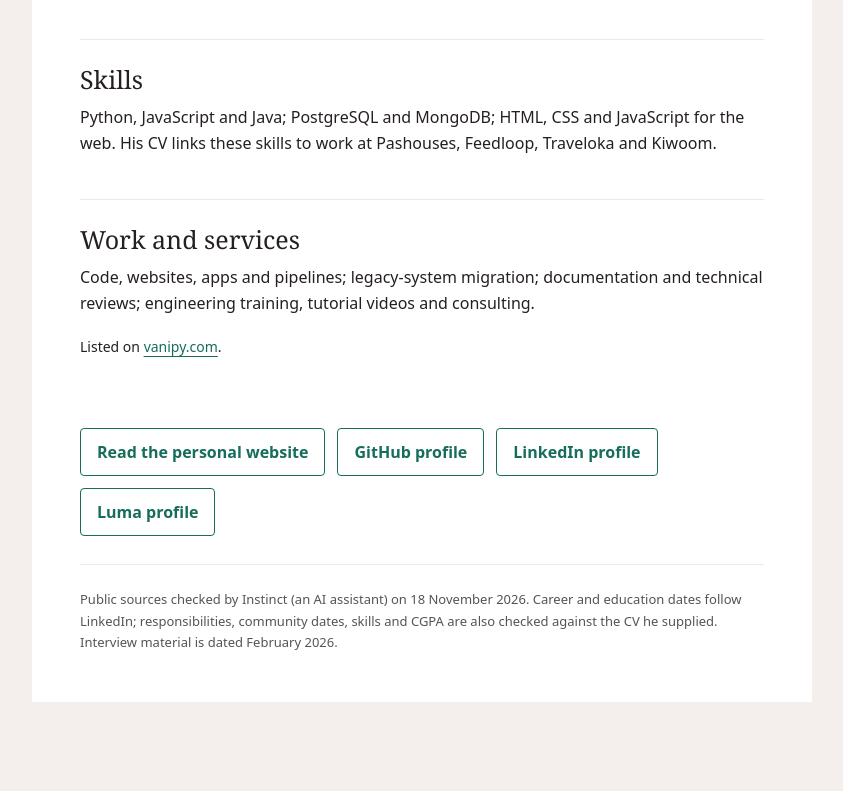
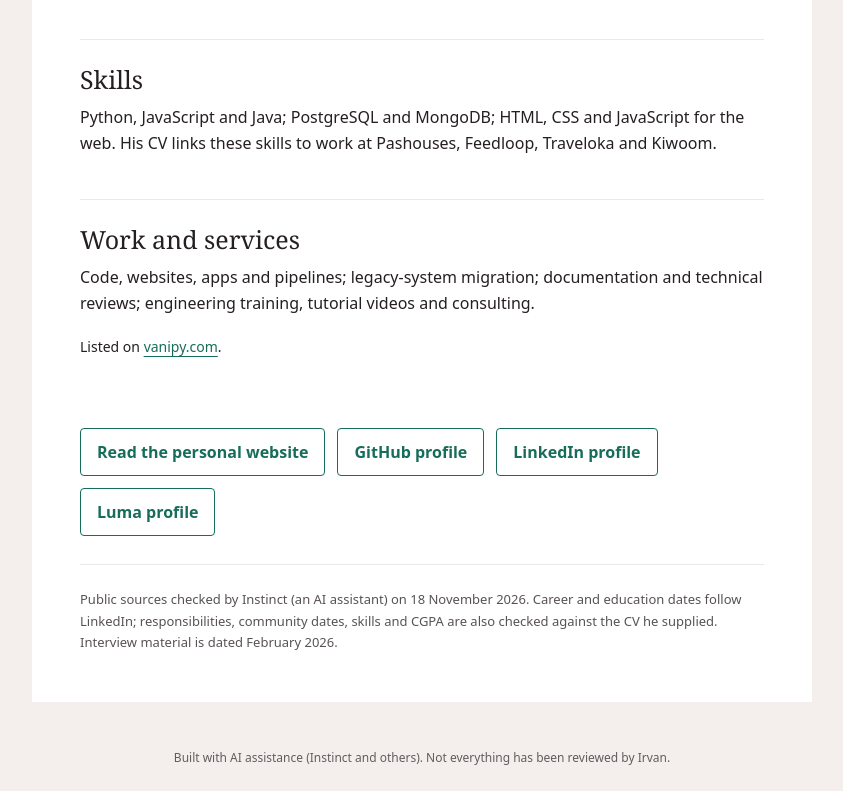
Before and after one commit to irvan-putra/tapak, a plain HTML site: page docs/index.html in a window 1280 px wide. Shown: the part 3310-4101 px from the top of the page, without its empty margins (218-1061 px from the left). Before the commit the page ends 4060 px from the top, so only its background shows below. Drawn offline with Linux system fonts and the light colour scheme.

Commit message:
Add AI-assistance note: built with AI (Instinct and others), not everything reviewed by Irvan

```diff
--- a/docs/index.html
+++ b/docs/index.html
@@ -14,4 +14,5 @@
 <section><h2>Skills</h2><p>Python, JavaScript and Java; PostgreSQL and MongoDB; HTML, CSS and JavaScript for the web. His CV links these skills to work at Pashouses, Feedloop, Traveloka and Kiwoom.</p></section><section><h2>Work and services</h2><p>Code, websites, apps and pipelines; legacy-system migration; documentation and technical reviews; engineering training, tutorial videos and consulting.</p><p class="sources">Listed on <a href="https://vanipy.com/" target="_blank" rel="noopener noreferrer">vanipy.com</a>.</p></section>
 <nav aria-label="Public sources"><a href="https://vanipy.com/" target="_blank" rel="noopener noreferrer">Read the personal website</a><a href="https://github.com/irvan-putra" target="_blank" rel="noopener noreferrer">GitHub profile</a><a href="https://www.linkedin.com/in/irvanputra/" target="_blank" rel="noopener noreferrer">LinkedIn profile</a><a href="https://luma.com/user/irvanipy" target="_blank" rel="noopener noreferrer">Luma profile</a></nav>
 <footer>Public sources checked by Instinct (an AI assistant) on 18 November 2026. Career and education dates follow LinkedIn; responsibilities, community dates, skills and CGPA are also checked against the CV he supplied. Interview material is dated February 2026.</footer>
-</main></body></html>
+</main><p class="ai-note" style="text-align:center;font:12px/1.4 system-ui,sans-serif;opacity:.7;margin:24px 12px">Built with AI assistance (Instinct and others). Not everything has been reviewed by Irvan.</p>
+</body></html>
```
Also changed, not shown: 1 other file.
